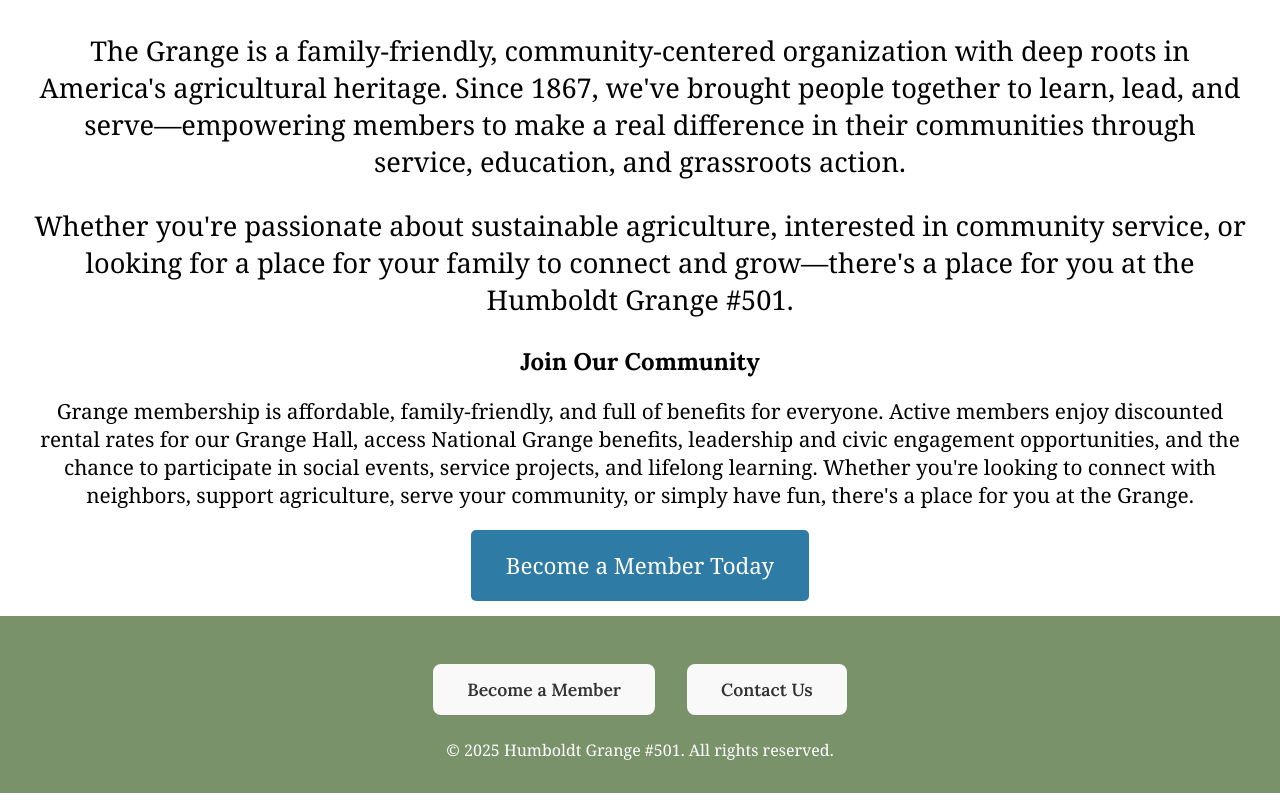
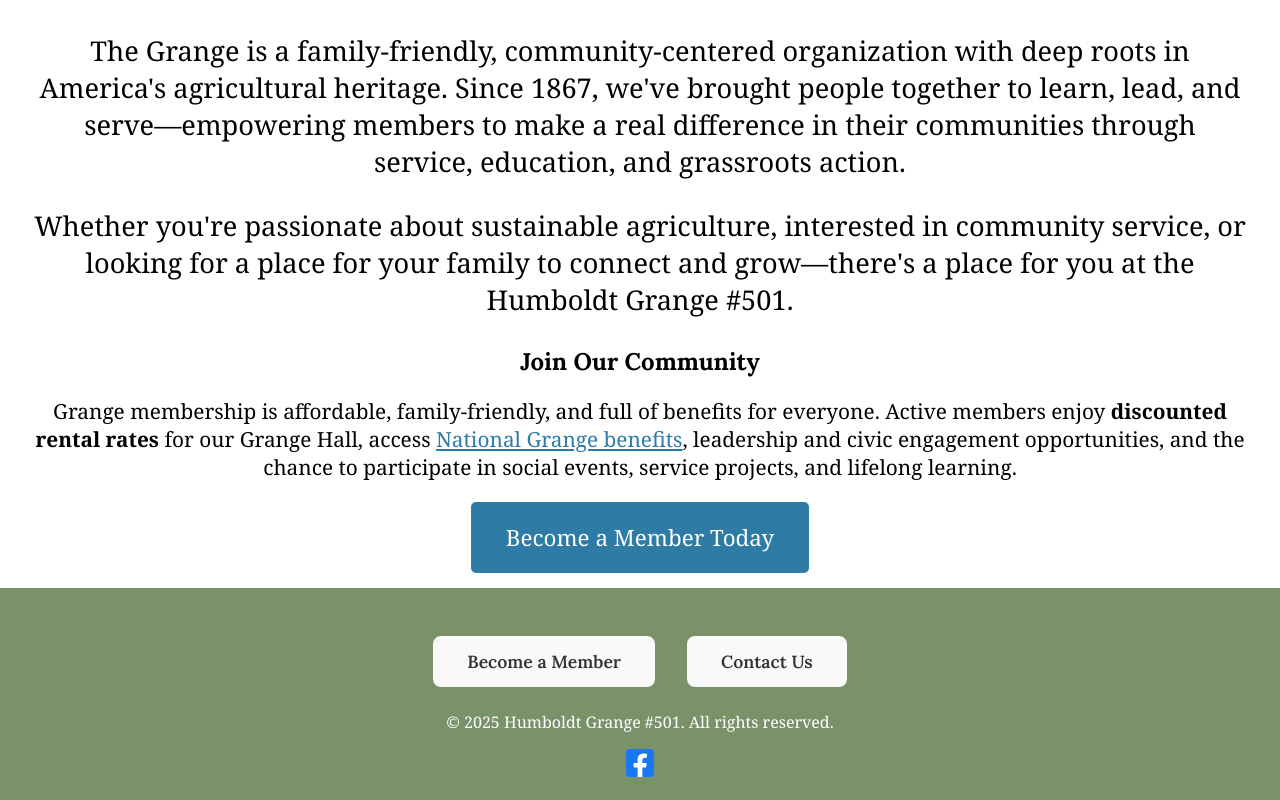
Before and after one commit to lilyyassemi/humboldt_grange_501_website, a React (Create React App) app in the folder humboldtgrange/: page / in a window 1280 px wide. Shown: the part 695-1495 px from the top of the page. Built offline with nearby package versions, Linux system fonts and the light colour scheme.

Commit message:
added facebook link to footer, added more info

```diff
--- a/humboldtgrange/package.json
+++ b/humboldtgrange/package.json
@@ -10,6 +10,7 @@
     "@testing-library/user-event": "^13.5.0",
     "react": "^19.1.0",
     "react-dom": "^19.1.0",
+    "react-icons": "^5.5.0",
     "react-router-dom": "^6.30.0",
     "react-scripts": "5.0.1",
     "web-vitals": "^2.1.4"
--- a/humboldtgrange/src/components/Footer.jsx
+++ b/humboldtgrange/src/components/Footer.jsx
@@ -1,6 +1,8 @@
 import React from 'react';
 import './Footer.css';
 import { Link } from 'react-router-dom';
+import { FaFacebookSquare } from 'react-icons/fa';
+
 
 export default function Footer() {
   return (
@@ -12,6 +14,22 @@ export default function Footer() {
         </div>
         <p>© {new Date().getFullYear()} Humboldt Grange #501. All rights reserved.</p>
       </div>
+      <a
+        href="https://www.facebook.com/humboldtgrange501"
+        target="_blank"
+        rel="noopener noreferrer"
+        style={{
+          display: 'inline-flex',
+          alignItems: 'center',
+          justifyContent: 'center',
+          width: '28px',
+          height: '28px',
+          backgroundColor: 'white',
+          borderRadius: '4px',
+          textDecoration: 'none',
+        }}>
+            <FaFacebookSquare size={34} color="#1877f2" />
+        </a>
     </footer>
   );
 }
--- a/humboldtgrange/src/index.css
+++ b/humboldtgrange/src/index.css
@@ -58,6 +58,10 @@ p {
   text-align: center;
 }
 
+.homepage-welcome-text a{
+  color: #2e7ba5;
+}
+
 @media screen and (max-width: 768px) {
   .p1, .p2{
     font-size: 1.2rem;
@@ -79,3 +83,13 @@ p {
   }
 
 }
+
+
+
+/* CONTACT INFO PAGE STYLES */
+
+.contact-info {
+  text-align: center;
+  width: 90%;
+  margin: auto;
+}
--- a/humboldtgrange/src/pages/Contact.jsx
+++ b/humboldtgrange/src/pages/Contact.jsx
@@ -1,7 +1,59 @@
+import React from "react";
+
 export function Contact () {
     return (
         <>
-            <h1>Contact</h1>
+            <div className="contact-info">
+                <h1>Contact Us</h1>
+                <p className="p2">We'd love to hear from you! <br/>
+                                 Whether you have a question about membership, events, rentals,
+                                 or just want to say hello—feel free to reach out.
+                </p>
+
+            <div style={{ marginTop: '1.5rem' }}>
+                <p className="p2">
+                    <strong>Phone:</strong> {''}
+                    <a href="tel:7074424890">(707) 442-4890</a>
+                </p>
+
+                <p className="p2">
+                    <strong>Email:</strong> {''}
+                    <a href="mailto:501.humboldt.grange@gmail.com">501.humboldt.grange@gmail.com</a>
+                </p>
+
+                <p className="p2">
+                    <strong>Visit Us:</strong>
+                    <br />
+                    5845 Humboldt Hill Road
+                    <br />
+                    Eureka, California 95503
+                </p>
+
+                <p className="p2">
+                    <strong>Mailing Address:</strong>
+                    <br />
+                    P.O. Box 6264
+                    <br />
+                    Eureka, California 95502
+                </p>
+            </div>
+        </div>
+
+        <div style={{ marginTop: '3rem', textAlign: "center"}}>
+                <h2>📍Find Us on the Map</h2>
+                <iframe
+                    title="Google Map - Humboldt Grange"
+                    src="https://www.google.com/maps/embed?pb=!1m18!1m12!1m3!1d3140.7932753328434!2d-124.147225!3d40.747853!2m3!1f0!2f0!3f0!3m2!1i1024!2i768!4f13.1!3m3!1m2!1s0x54d16bfa840a5f4d%3A0x8c0893b772057bdd!2s5845%20Humboldt%20Hill%20Rd%2C%20Eureka%2C%20CA%2095503!5e0!3m2!1sen!2sus!4v1683823116259!5m2!1sen!2sus"
+                    width="100%"
+                    height="300"
+                    style={{ border: 0 }}
+                    allowFullScreen=""
+                    loading="lazy">
+                </iframe>
+            </div>
+
         </>
     )
 }
+
+export default Contact;
--- a/humboldtgrange/src/pages/Home.jsx
+++ b/humboldtgrange/src/pages/Home.jsx
@@ -23,10 +23,10 @@ export function Home () {
 
                 <h2>Join Our Community</h2>
                 <p className="p2"> Grange membership is affordable, family-friendly, and full of benefits for everyone.
-                    Active members enjoy discounted rental rates for our Grange Hall, access National Grange benefits,
+                    Active members enjoy <strong>discounted rental rates</strong> for our Grange Hall,
+                    access <span><a href="https://www.nationalgrange.org/our-values/benefits-to-members/" target="_blank">National Grange benefits</a></span>,
                     leadership and civic engagement opportunities, and the chance to participate in social events, service projects,
-                    and lifelong learning. Whether you're looking to connect with neighbors, support agriculture, serve your community, or simply have fun, there's a place for
-                    you at the Grange.
+                    and lifelong learning.
                 </p>
                 <PrimaryButton to="/membership">Become a Member Today</PrimaryButton>
 
```
Also changed, not shown: 1 other file (tests, documents, lock files or other folders).
